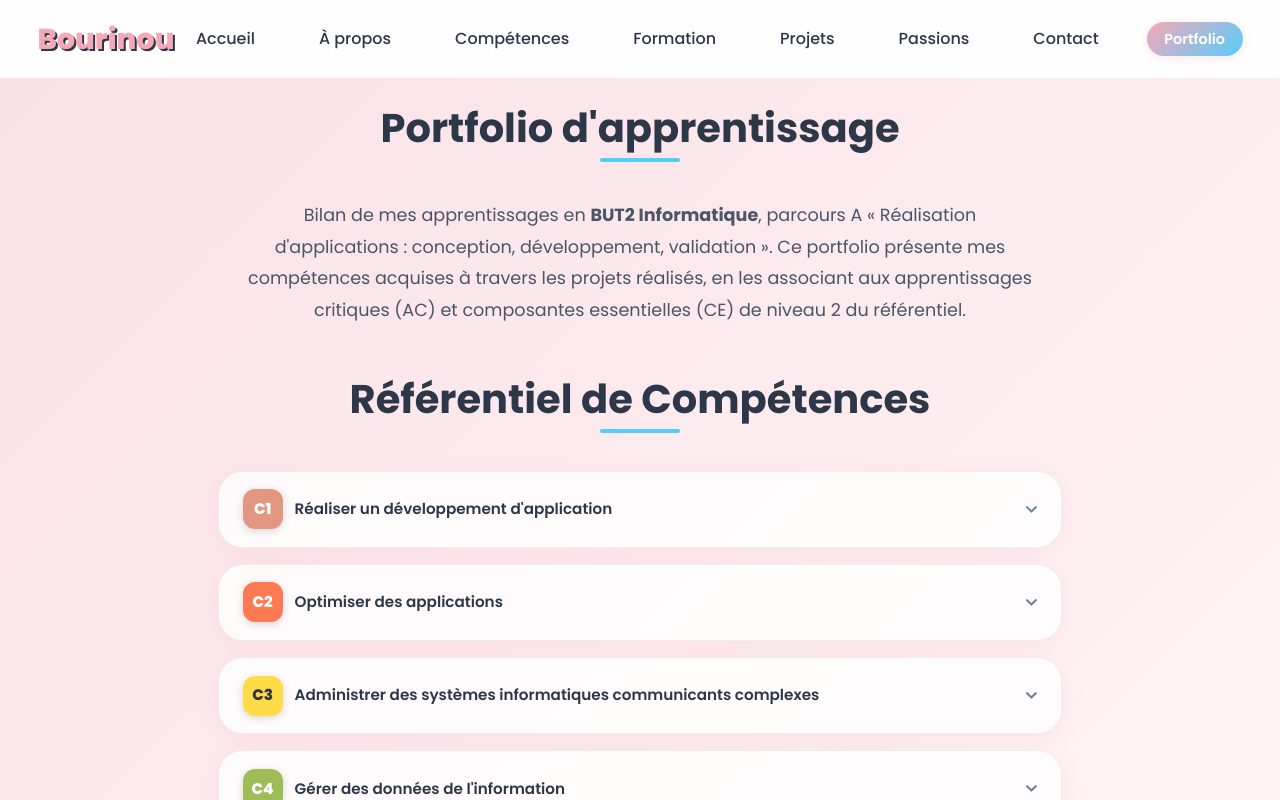
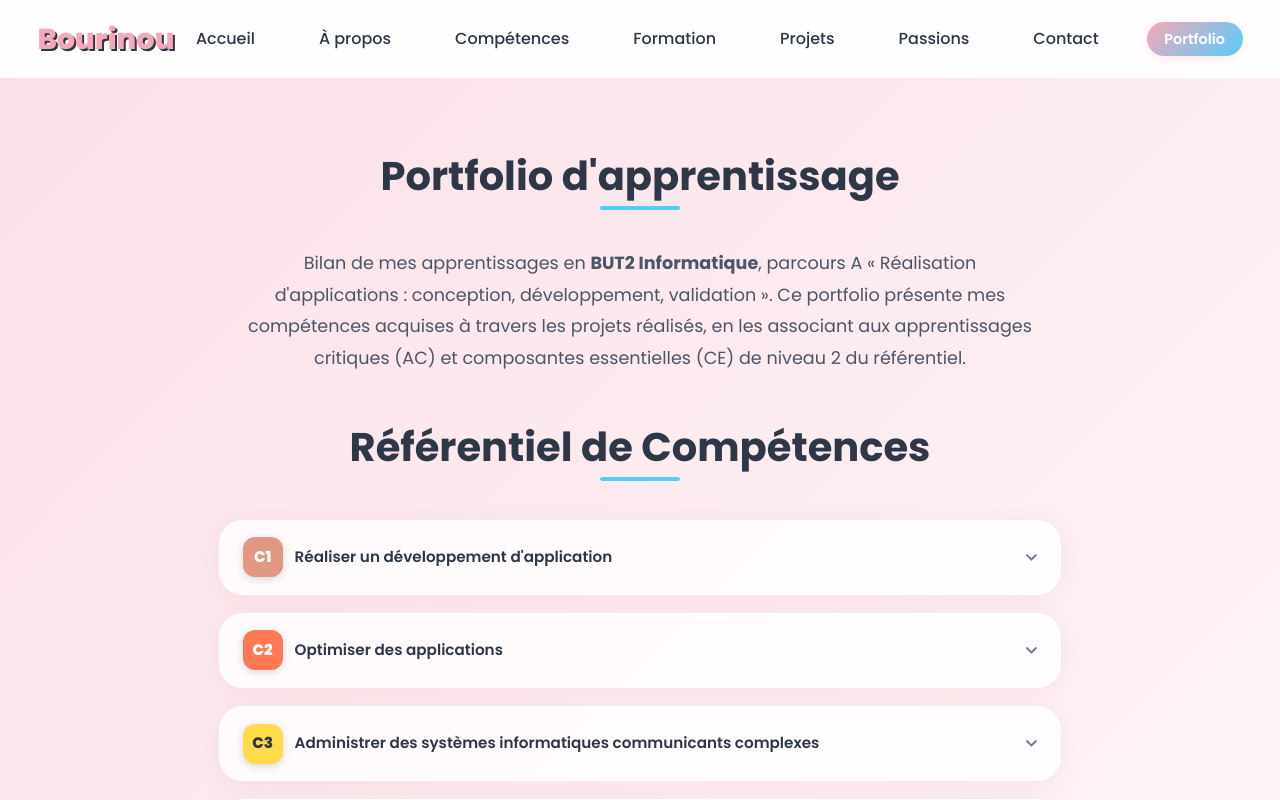
Before and after one commit to Bourinou/portfolio, a Next.js app: page /portfolio-apprentissage in a window 1280 px wide. Shown: the top 800 px of the page. Built offline with nearby package versions, Linux system fonts and the light colour scheme.

Commit message:
fix : marge haut de page portfolio apprentissage

```diff
--- a/src/app/portfolio-apprentissage/portfolio.css
+++ b/src/app/portfolio-apprentissage/portfolio.css
@@ -9,7 +9,7 @@
 }
 
 .portfolio-page {
-    padding: 2rem 0 4rem;
+    padding: 5rem 0 4rem;
 }
 
 .portfolio-intro {
```
